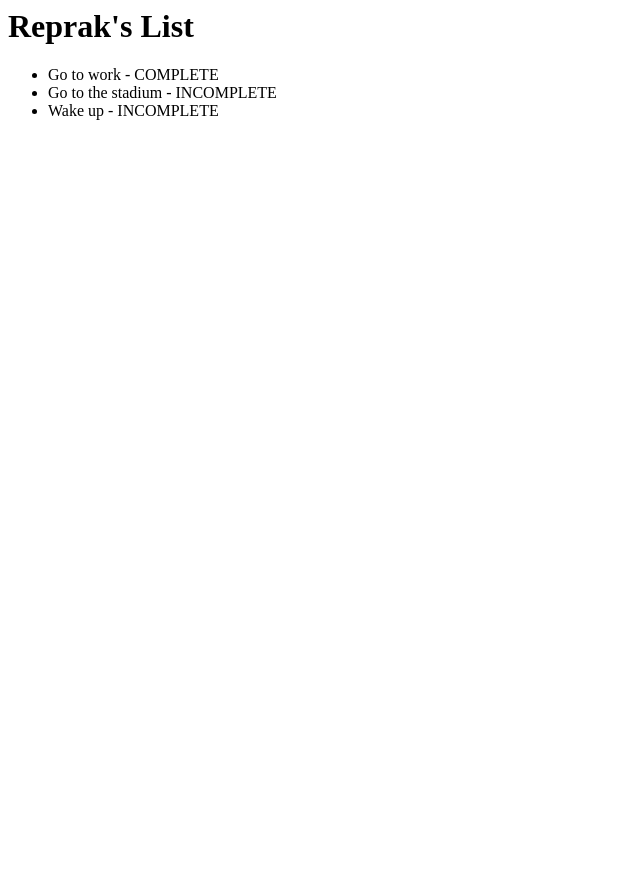
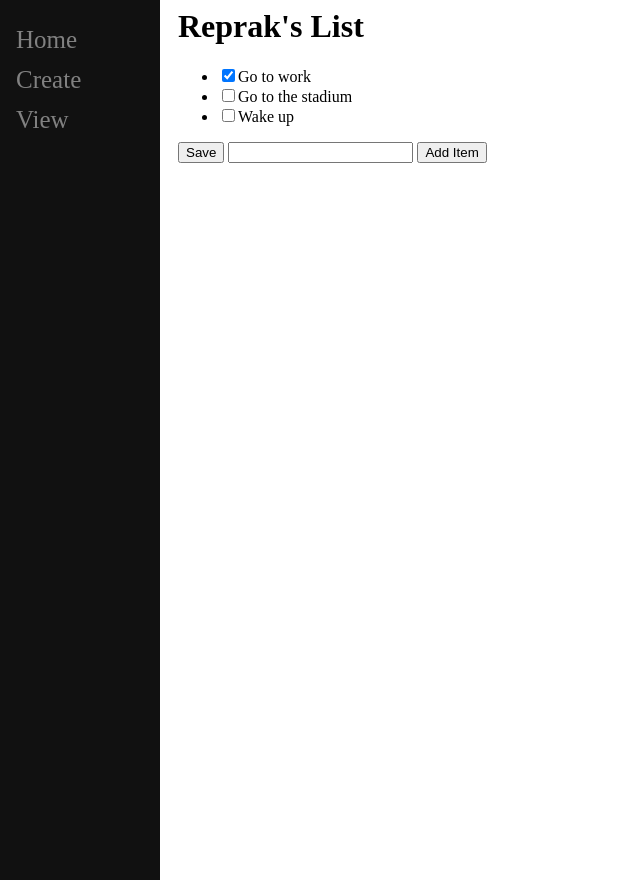
Before and after one commit to Reprak11/Django-Tutorial, a Django app: page /1 in a window 1280 px wide. Shown: the whole page, without its empty margins (0-640 px from the left). Run offline with Django 4.2, Linux system fonts and the light colour scheme; data comes from the database, SQL or seed files in the repository; both versions use the stored data as it was after the commit.

Commit message:
Custom Form and Static CSS

```diff
--- /dev/null
+++ b/mysite/main/static/base.css
@@ -0,0 +1,28 @@
+.sidenav{
+    height: 100%;
+    width: 160px;
+    position: fixed;
+    z-index: 1;
+    top: 0;
+    left: 0;
+    background-color: #111;
+    overflow-x: hidden;
+    padding-top: 20px;
+}
+
+.sidenav a{
+    padding: 6px 8px 6px 16px;
+    text-decoration: none;
+    color: #818181;
+    font-size: 25px;
+    display: block;
+}
+
+.sidenav a:hover{
+    color:#f1f1f1;
+}
+
+.main{
+    margin-left: 160px;
+    padding: 0px 10px;
+}
--- a/mysite/main/templates/main/base.html
+++ b/mysite/main/templates/main/base.html
@@ -1,9 +1,17 @@
 <html>
     <head>
         <title>{%block title%}Reprak11's Website{%endblock%}</title>
+        {% load static %}
+        <link rel="stylesheet" href="{% static 'base.css' %}">
     </head>
     <body>
-        <div id="content", name="content">
+        <div class="sidenav">
+            <a href="/">Home</a>
+            <a href="/create">Create</a>
+            <a href="/1">View</a>
+        </div>
+
+        <div id="content", name="content" class="main">
             {% block content %}
             {% endblock %}
         </div>
--- a/mysite/main/templates/main/list.html
+++ b/mysite/main/templates/main/list.html
@@ -6,14 +6,19 @@
 
 {% block content %}
     <h1>{{ls.name}}</h1>
+    <form method="post" action="#">
+        {% csrf_token %}
         <ul>
             {%for item in ls.item_set.all%}
-            {%if item.complete == False%}
-                <li>{{item.text}} - INCOMPLETE</li>
+                {%if item.complete == True%}
+                    <li><input type="checkbox" value="clicked" name="c{{item.id}}" checked>{{item.text}}</li>
                 {%else%}
-                <li>{{item.text}} - COMPLETE</li>
+                    <li><input type="checkbox" value="clicked" name="c{{item.id}}">{{item.text}}</li>
                 {%endif%}
             {%endfor%}
         </ul>
-
+        <button type="submit" name="save" value="save">Save</button>
+        <input type="text" name="new">
+        <button type="submit" name="newItem" value="newItem">Add Item</button>
+    </form>
 {% endblock %}
--- a/mysite/main/views.py
+++ b/mysite/main/views.py
@@ -10,12 +10,26 @@ def home(response):
 
 def GetAList(response, id):
     ls = ToDoList.objects.get(id=id)
+    if response.method == "POST":
+        print(response.POST)
+        if response.POST.get("save"):
+            for item in ls.item_set.all():
+                if response.POST.get("c"+str(item.id)) == "clicked":
+                    item.complete = True
+                else:
+                    item.complete = False
+                item.save()
+
+        elif response.POST.get("newItem"):
+            txt = response.POST.get("new")
+            if len(txt) > 2:
+                ls.item_set.create(text=txt, complete=False)
+            else:
+                print("Invalid")
+
     my_dict = {
         "ls":ls
     }
-    print(my_dict["ls"].item_set.all())
-    #items = ls.item_set.get(id=1)
-    #return HttpResponse("<h1>%s</h1><br></br><p>%s</p>" % (ls.name, items.text))
     return render(response,"main/list.html", my_dict)
 
 def create(response):
@@ -25,7 +39,6 @@ def create(response):
             n = form.cleaned_data["name"]
             t = ToDoList(name=n)
             t.save()
-
         return HttpResponseRedirect("/%i" % t.id)
     else:
         form = CreateNewList()
--- a/mysite/mysite/settings.py
+++ b/mysite/mysite/settings.py
@@ -11,6 +11,7 @@ https://docs.djangoproject.com/en/4.0/ref/settings/
 """
 
 from pathlib import Path
+import os
 
 # Build paths inside the project like this: BASE_DIR / 'subdir'.
 BASE_DIR = Path(__file__).resolve().parent.parent
```
Also changed, not shown: mysite/db.sqlite3. Lines whose indentation alone changed are shown as unchanged.
